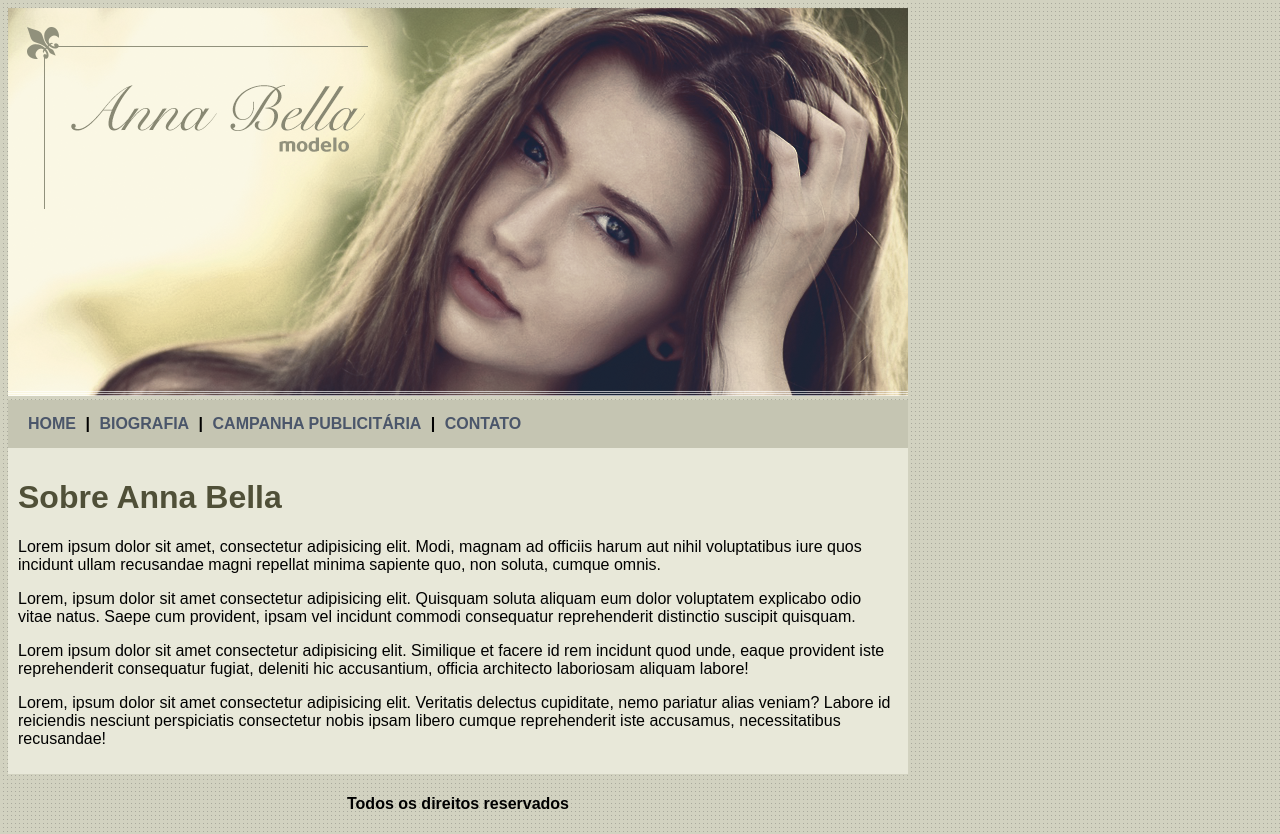
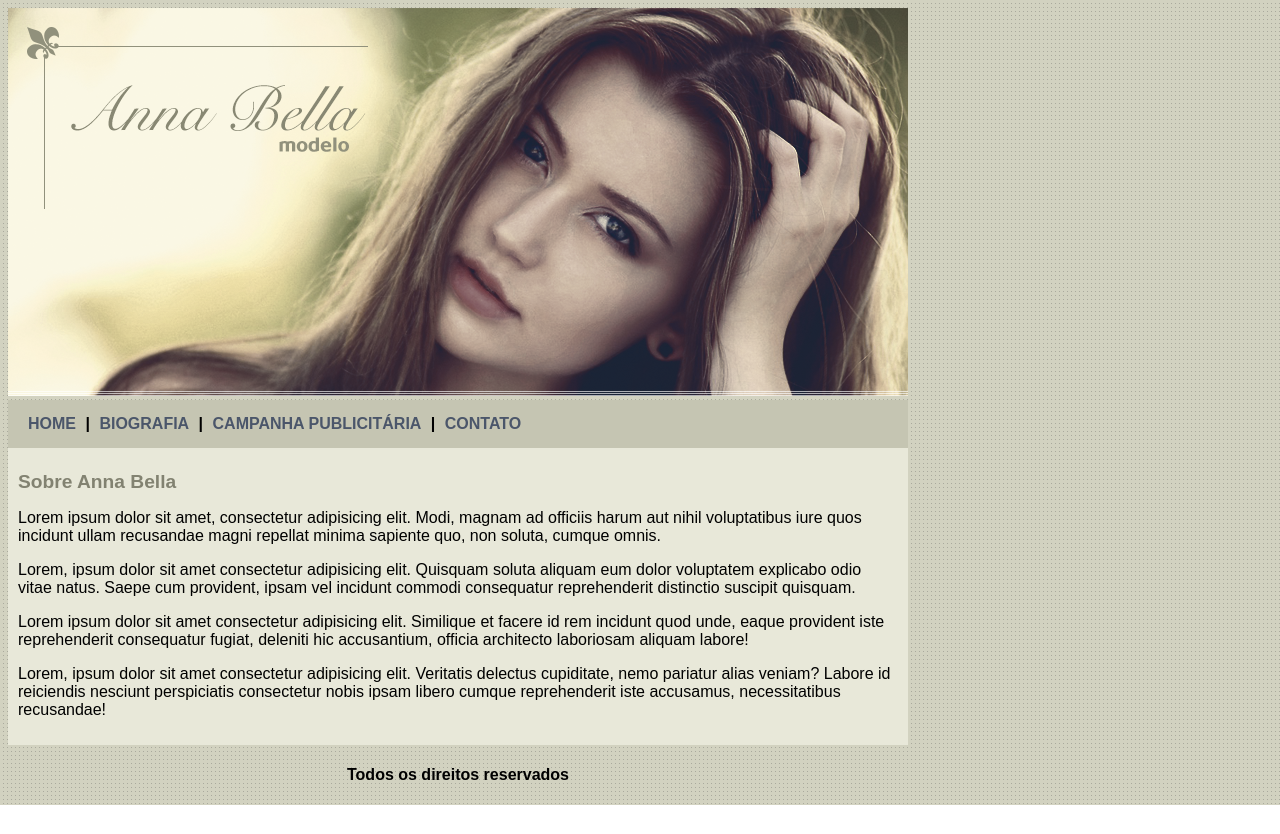
Before and after one commit to antonio-moreira-prog/Projeto2-Anna-Bella, a plain HTML site: page index.html in a window 1280 px wide. After the commit the page ends 805 px from the top, so only its background shows below. Drawn offline with Linux system fonts and the light colour scheme.

Commit message:
estilo-anna-bella.css

```diff
--- a/estilo-anna-bella.css
+++ b/estilo-anna-bella.css
@@ -15,7 +15,8 @@ body{
     text-align: center;
 }
 .titulo{
-    color:#505038;/*A ideia dele é criar conteiner para que podessemos definir um padrão, uma largura padrão*/
+    font-size: 1.2em;
+    color:#828271;/*A ideia dele é criar conteiner para que podessemos definir um padrão, uma largura padrão*/
 }
 .paragrafo{
     background-color: #e8e8d9;
```
